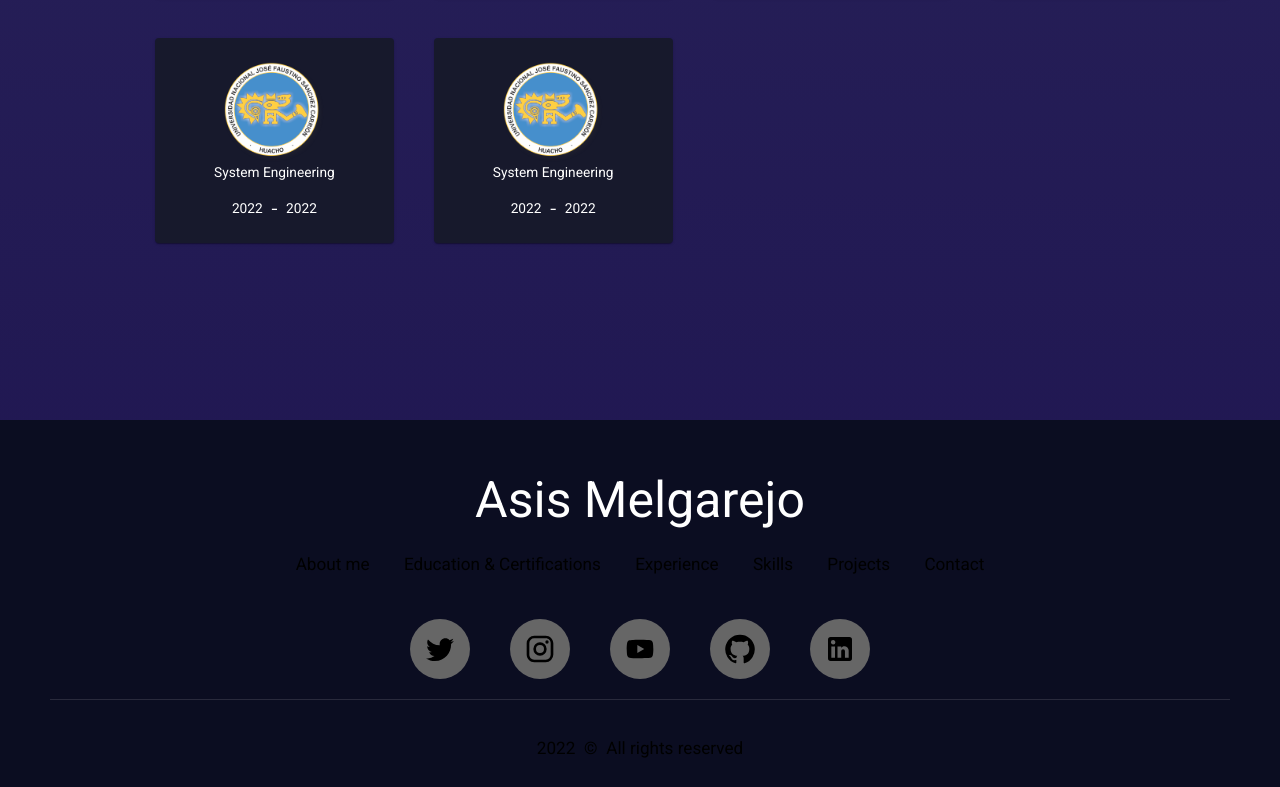
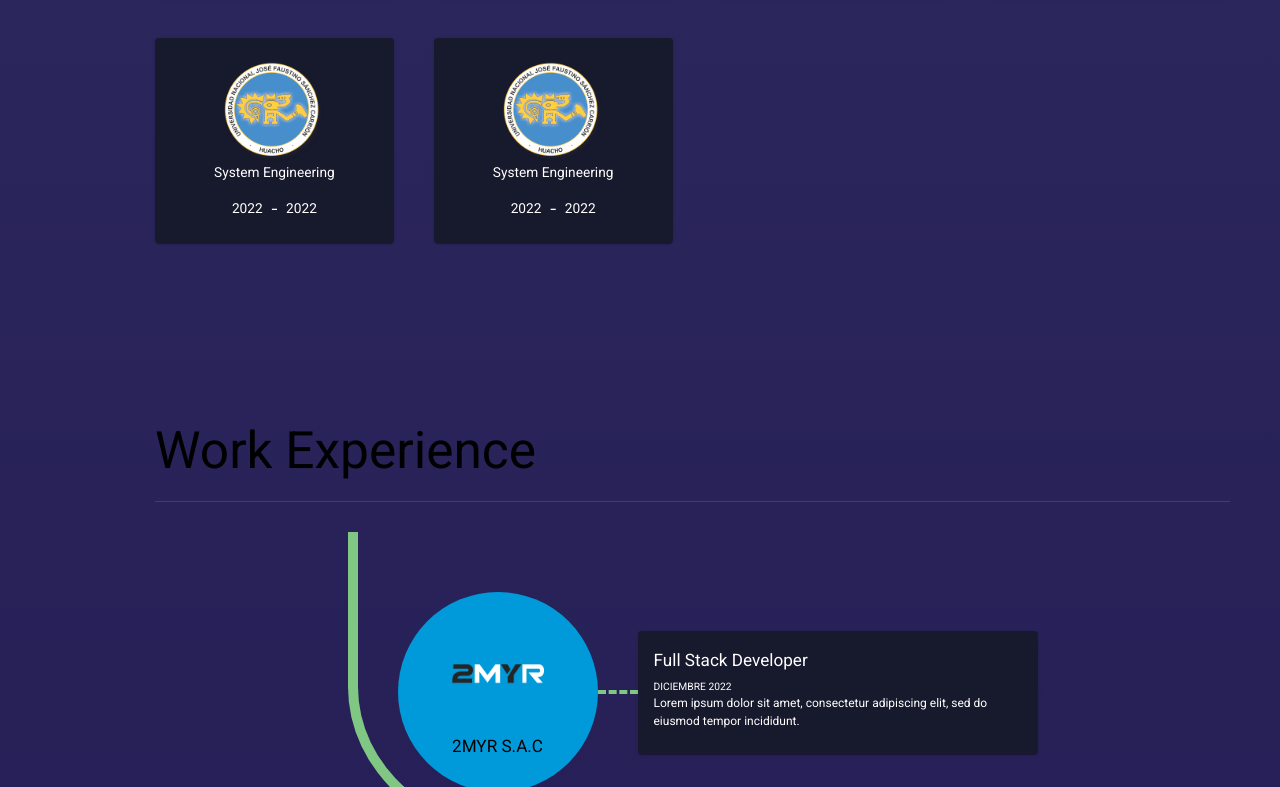
Before and after one commit to asismelgarejo/asis-portfolio-landing, a Next.js app: page / in a window 1280 px wide. Shown: the part 2013-2800 px from the top of the page. Built offline with nearby package versions, Linux system fonts and the light colour scheme.

Commit message:
Feat(Work experience): Section was added

```diff
--- a/src/api/models/index.ts
+++ b/src/api/models/index.ts
@@ -1 +1,2 @@
 export * from "./education_and_certications";
+export * from "./work_experience";
--- /dev/null
+++ b/src/api/models/work_experience.ts
@@ -0,0 +1,13 @@
+export interface WorkExperience {
+  _id: string;
+  job: {
+    role: string;
+    startDate: Date;
+    endDate: Date;
+    description: string;
+  };
+  company: {
+    image: string;
+    name: string;
+  };
+}
--- /dev/null
+++ b/src/components/pages/WorkExperience/Timeline.styled.tsx
@@ -0,0 +1,72 @@
+import { Box, Stack, styled } from "@mui/material";
+import { WebsiteMeasureBuilder } from "@toolbox/helpers";
+const measuresTitleT = new WebsiteMeasureBuilder().mTitleT();
+
+export const Container = styled(Box)(() => ({
+  display: "flex",
+  justifyContent: "center",
+  margin: "0 auto",
+  ...measuresTitleT.build(),
+}));
+const offset = "-10px"
+export const CardContainer = styled(Box)(({ theme }) => ({
+  position: "relative",
+  maxWidth: "900px",
+  display: "flex",
+  alignItems: "center",
+  justifyContent: "space-between",
+  ".Connection": {
+    width: "40px",
+    borderTop: `4px dashed ${theme.palette.success.light}`,
+  },
+  "&:before": {
+    content: '""',
+    position: "absolute",
+    width: "50%",
+    border: `solid ${theme.palette.success.light}`,
+  },
+  "&:nth-child(odd)": {
+    padding: "50px 0 50px 50px",
+    flexFlow: "row",
+  },
+  "&:nth-child(even)": {
+    padding: "50px 50px 50px 0",
+    flexFlow: "row-reverse",
+  },
+  "&:nth-child(odd)::before": {
+    left: "0px",
+    borderWidth: "10px 0 10px 10px",
+    borderRadius: "50% 0 0 50%",
+    top: offset,
+    bottom: "0",
+  },
+  "&:nth-child(even)::before": {
+    right: 0,
+    top: offset,
+    bottom: "0",
+    borderWidth: "10px 10px 10px 0",
+    borderRadius: "0 50% 50% 0",
+  },
+  "&:first-child:before": {
+    borderTop: "0",
+    borderTopLeftRadius: 0,
+  },
+  "&:last-child:nth-child(odd):before": {
+    borderBottom: "0",
+    borderBottomLeftRadius: 0,
+  },
+  "&:last-child:nth-child(even):before": {
+    borderBottom: "0",
+    borderBottomRightRadius: 0,
+  },
+}));
+export const CardInfo = styled(Stack)(({ theme }) => ({
+  width: "200px",
+  height: "200px",
+  background: "#009ADA",
+  // background: theme.palette.secondary.main,
+  borderRadius: "50%",
+  ".Image": {
+    width: "50%",
+  },
+}));
--- /dev/null
+++ b/src/components/pages/WorkExperience/Timeline.tsx
@@ -0,0 +1,46 @@
+import { Box, Card, CardContent, Typography } from "@mui/material";
+import * as format from "date-fns";
+import * as locale from "date-fns/locale";
+import { CardContainer, CardInfo, Container } from "./Timeline.styled";
+import Image from "next/image";
+import { WORK_EXPERIENCES } from "@mockups/work_experience";
+
+export const Timeline = () => {
+  return (
+    <Container>
+      <Box>
+      {WORK_EXPERIENCES.map((c) => (
+        <CardContainer key={c._id} className="CardContainer">
+          <CardInfo
+            className="CardInfo"
+            spacing={1}
+            alignItems="center"
+            justifyContent="center"
+          >
+            <Image className="Image" alt={c.company.name} src={c.company.image} width={100} height={100}/>
+            <Typography variant="h6" component="h6">
+              {c.company.name}
+            </Typography>
+          </CardInfo>
+          <Box className="Connection"/>
+          <Card sx={{height: "fit-content", maxWidth: "400px"}}>
+            <CardContent>
+              <Typography variant="h6" component="h6">
+                {c.job.role}
+              </Typography>
+              <Typography variant="caption" component="span">
+                {format.format(c.job.startDate, "MMMM yyyy", {
+                  locale: locale.es,
+                }).toUpperCase()}
+              </Typography>
+              <Typography variant="body2" component="p">
+                {c.job.description}
+              </Typography>
+            </CardContent>
+          </Card>
+        </CardContainer>
+      ))}
+      </Box>
+    </Container>
+  );
+};
--- /dev/null
+++ b/src/components/pages/WorkExperience/WorkExperience.styled.ts
@@ -0,0 +1,12 @@
+import { Box, BoxProps, styled } from "@mui/material";
+import { WebsiteMeasureBuilder } from "@toolbox/helpers";
+const measures = new WebsiteMeasureBuilder().mB().mT();
+const measuresTitle = new WebsiteMeasureBuilder().mTitleB();
+const measuresHeader = new WebsiteMeasureBuilder().headerHeight();
+export const Container = styled(Box)<BoxProps>(({ theme }) => ({
+  minHeight: `calc(100vh - ${measuresHeader.build().height}px)`,
+  ...measures.build(),
+  ".TitleSection":{
+    ...measuresTitle.build()
+  }
+}));
--- /dev/null
+++ b/src/components/pages/WorkExperience/WorkExperience.tsx
@@ -0,0 +1,22 @@
+import { HolderAnchor } from "@components/atoms";
+import { Divider, Typography } from "@mui/material";
+import { useActiveSection } from "@toolbox/hooks";
+import React from "react";
+import { Timeline } from "./Timeline";
+import { Container } from "./WorkExperience.styled";
+
+const WorkExperience = () => {
+    const { containerRef } = useActiveSection("work-experience");
+
+  return (
+    <Container ref={containerRef}>
+      <HolderAnchor _id="work-experience" />
+      <Typography component="h2" variant="h2" className="TitleSection">
+        Work Experience
+      </Typography>
+      <Divider />
+      <Timeline />
+    </Container>
+  );
+};
+export default WorkExperience;
--- a/src/mockups/links.ts
+++ b/src/mockups/links.ts
@@ -33,7 +33,7 @@ export const LINKS: Link[] = [
     _id: uuidv4(),
     name: "Experience",
     Icon: BagIcon,
-    url: "experience",
+    url: "work-experience",
   },
   {
     _id: uuidv4(),
--- /dev/null
+++ b/src/mockups/work_experience.ts
@@ -0,0 +1,76 @@
+import { v4 as uuidv4 } from "uuid";
+import React from "react";
+import { WorkExperience } from "@api//models";
+
+export const WORK_EXPERIENCES: WorkExperience[] = [
+  {
+    _id: uuidv4(),
+    job: {
+      role: "Full Stack Developer",
+      startDate: new Date(),
+      endDate: new Date(),
+      description: ` Lorem ipsum dolor sit amet, consectetur adipiscing elit, sed do
+          eiusmod tempor incididunt.`,
+    },
+    company: {
+      image: "/images/2myr.png",
+      name: "2MYR S.A.C",
+    },
+  },
+  {
+    _id: uuidv4(),
+    job: {
+      role: "Full Stack Developer",
+      startDate: new Date(),
+      endDate: new Date(),
+      description: ` Lorem ipsum dolor sit amet, consectetur adipiscing elit, sed do
+          eiusmod tempor incididunt.`,
+    },
+    company: {
+      image: "/images/2myr.png",
+      name: "2MYR S.A.C",
+    },
+  },
+  {
+    _id: uuidv4(),
+    job: {
+      role: "Full Stack Developer",
+      startDate: new Date(),
+      endDate: new Date(),
+      description: ` Lorem ipsum dolor sit amet, consectetur adipiscing elit, sed do
+          eiusmod tempor incididunt.`,
+    },
+    company: {
+      image: "/images/2myr.png",
+      name: "2MYR S.A.C",
+    },
+  },
+  {
+    _id: uuidv4(),
+    job: {
+      role: "Full Stack Developer",
+      startDate: new Date(),
+      endDate: new Date(),
+      description: ` Lorem ipsum dolor sit amet, consectetur adipiscing elit, sed do
+          eiusmod tempor incididunt.`,
+    },
+    company: {
+      image: "/images/2myr.png",
+      name: "2MYR S.A.C",
+    },
+  },
+  {
+    _id: uuidv4(),
+    job: {
+      role: "Full Stack Developer",
+      startDate: new Date(),
+      endDate: new Date(),
+      description: ` Lorem ipsum dolor sit amet, consectetur adipiscing elit, sed do
+          eiusmod tempor incididunt.`,
+    },
+    company: {
+      image: "/images/2myr.png",
+      name: "2MYR S.A.C",
+    },
+  },
+];
--- a/src/pages/index.tsx
+++ b/src/pages/index.tsx
@@ -4,6 +4,7 @@ import { MainLayout } from "@components/templates";
 import { Home } from "@components/pages";
 import AboutMe from "@components/pages/AboutMe/AboutMe";
 import EducationAndCertifications from "@components/pages/EducationAndCertifications/EducationAndCertifications";
+import WorkExperience from "@components/pages/WorkExperience/WorkExperience";
 // import styles from '../styles/Home.module.css'
 
 export default function Index() {
@@ -13,6 +14,7 @@ export default function Index() {
         <Home />
         <AboutMe />
         <EducationAndCertifications />
+        <WorkExperience />
       </MainLayout>
     </div>
   );
```
Also changed, not shown: public/images/2myr.png (added).
